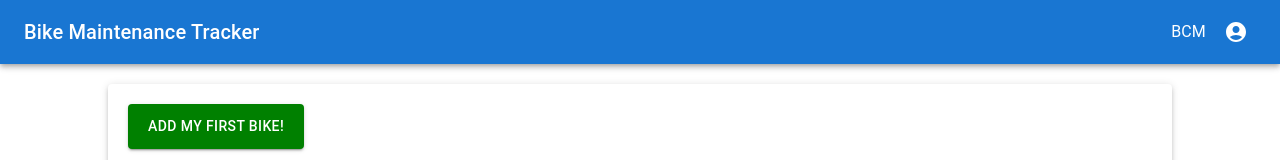
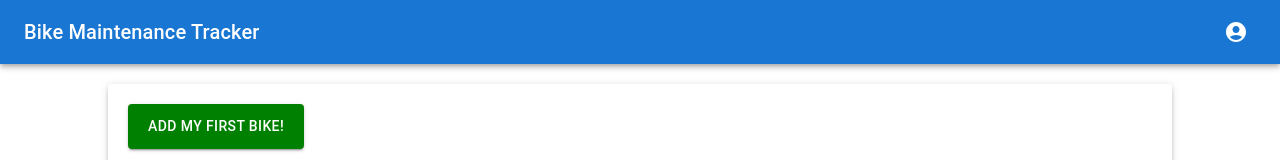
Before and after one commit to Brent-Moseley/bike-maintenance-tracker, a React (Create React App) app: page / in a window 1280 px wide. Shown: the top 160 px of the page. Built offline with nearby package versions, Linux system fonts and the light colour scheme.

Commit message:
First first few bugs from Ed.

```diff
--- a/src/Components/Bike.component.tsx
+++ b/src/Components/Bike.component.tsx
@@ -114,6 +114,10 @@ const BikeComponent = () => {
 
   const handleAddBike = () => {
     setNBDOpen(true);
+  };
+
+  const handleAddFirstBike = () => {
+    handleOpenEditBike(false);
   };
 
   const emptyBike: Bike = {
@@ -240,7 +244,7 @@ const BikeComponent = () => {
         <>
           <Button
             variant="contained"
-            onClick={handleAddBike}
+            onClick={handleAddFirstBike}
             style={{
               backgroundColor: "green",
               color: "white",
--- a/src/MainPage.tsx
+++ b/src/MainPage.tsx
@@ -16,7 +16,7 @@ interface User {
 }
 
 const MainPage: React.FC = () => {
-  const [userName, setUserName] = useState("BCM");
+  const [userName, setUserName] = useState("");
   const [bikeName, setBikeName] = useState("Santa Cruz Tallboy");
   const [bikeData, setBikeData] = useState<Bike[]>([]);
   const [maintData, setMaintData] = useState<MaintLog[]>([]);
```
